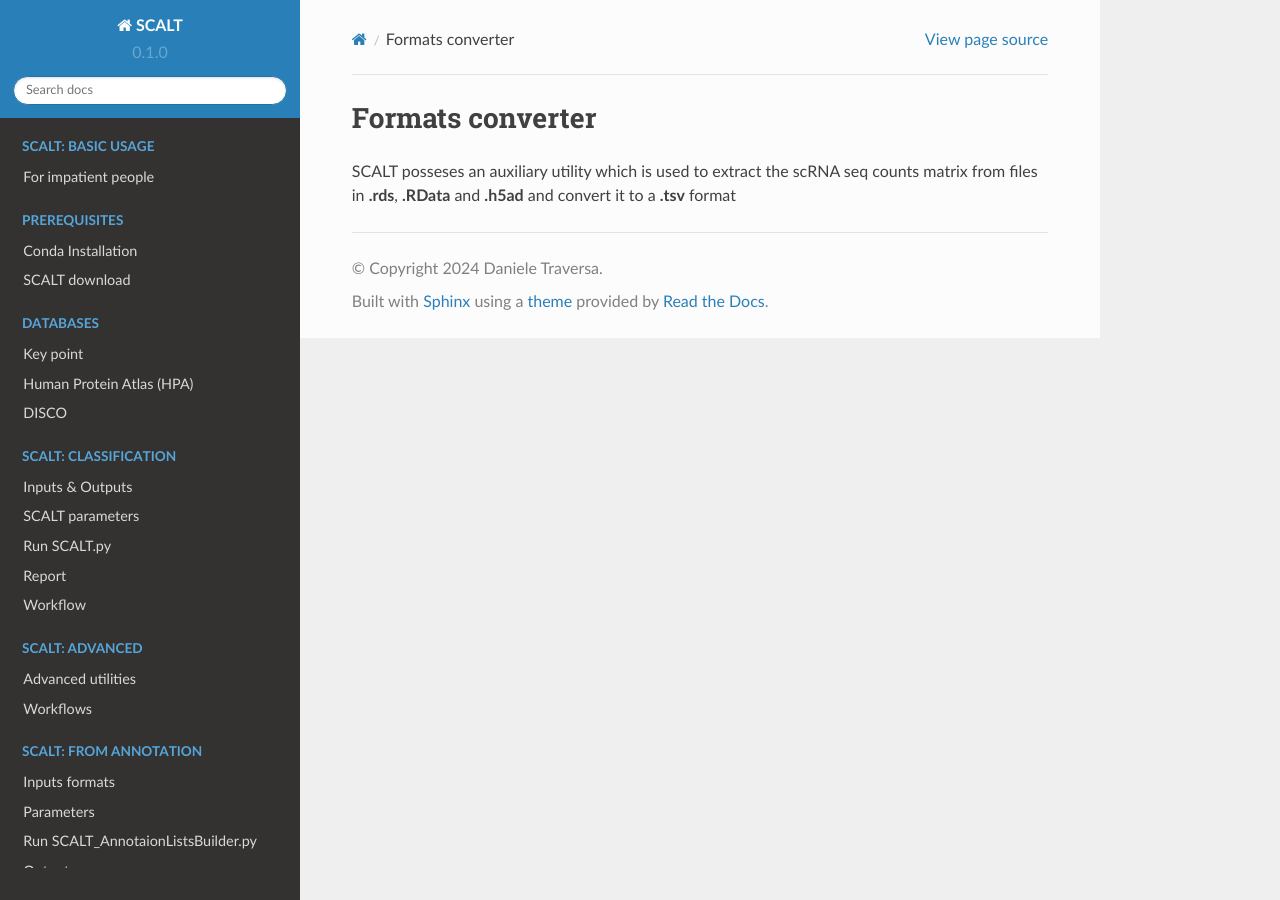
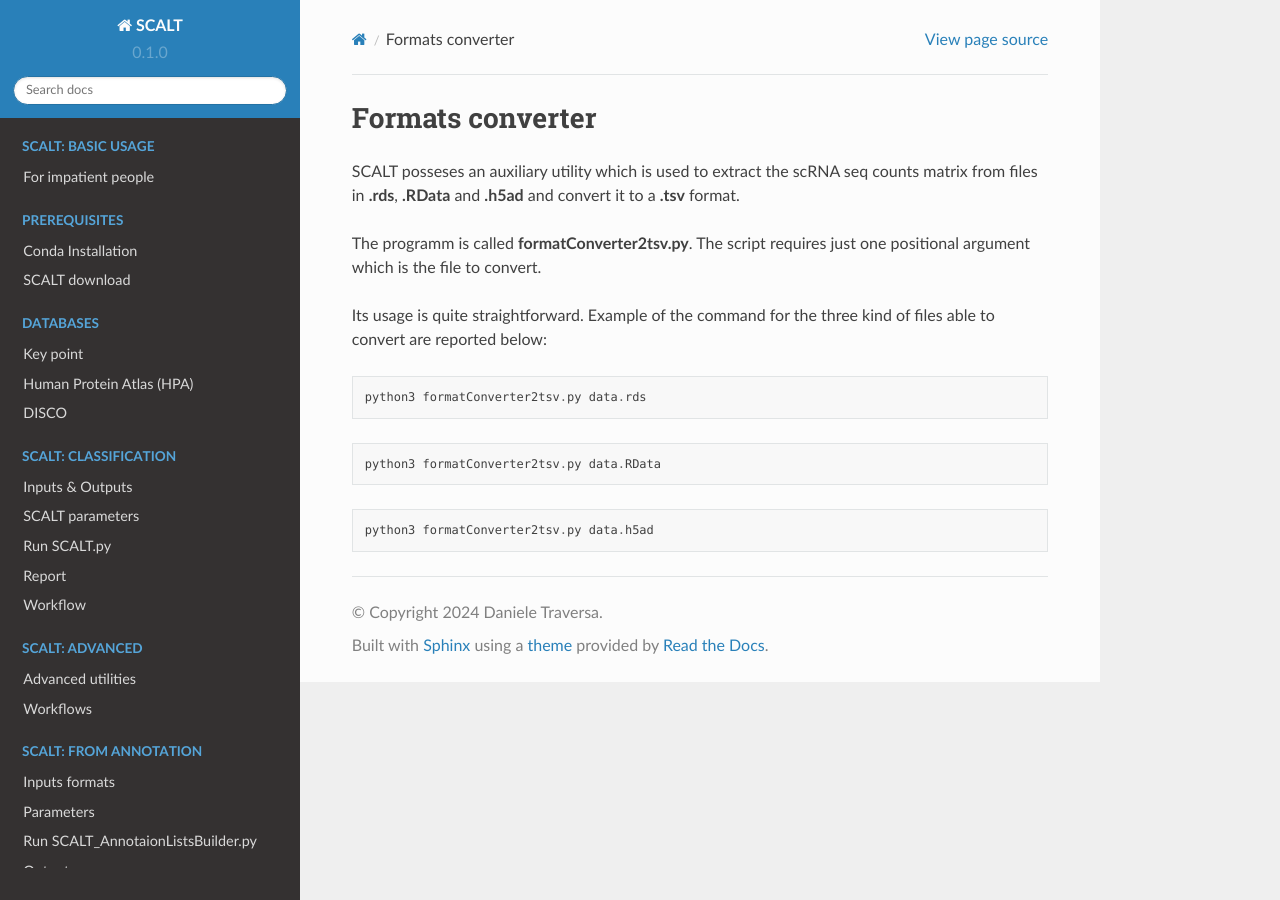
Before and after one commit to danitrave/CapitalCitiesGame, a Sphinx documentation site: the page built from docs/source/auxiliary.rst, in a window 1280 px wide. Built offline with Sphinx 7.4.7 and the Read the Docs theme 2.0.0, drawn with Linux system fonts in a browser that asks for light colours.

Commit message:
Update auxiliary.rst

```diff
--- a/docs/source/auxiliary.rst
+++ b/docs/source/auxiliary.rst
@@ -1,4 +1,20 @@
 Formats converter
 =================
 
-SCALT posseses an auxiliary utility which is used to extract the scRNA seq counts matrix from files in **.rds**, **.RData** and **.h5ad** and convert it to a **.tsv** format
+SCALT posseses an auxiliary utility which is used to extract the scRNA seq counts matrix from files in **.rds**, **.RData** and **.h5ad** and convert it to a **.tsv** format.
+
+The programm is called **formatConverter2tsv.py**. The script requires just one positional argument which is the file to convert.
+
+Its usage is quite straightforward. Example of the command for the three kind of files able to convert are reported below:
+
+::
+
+   python3 formatConverter2tsv.py data.rds
+
+::
+
+   python3 formatConverter2tsv.py data.RData
+
+::
+
+   python3 formatConverter2tsv.py data.h5ad
```
